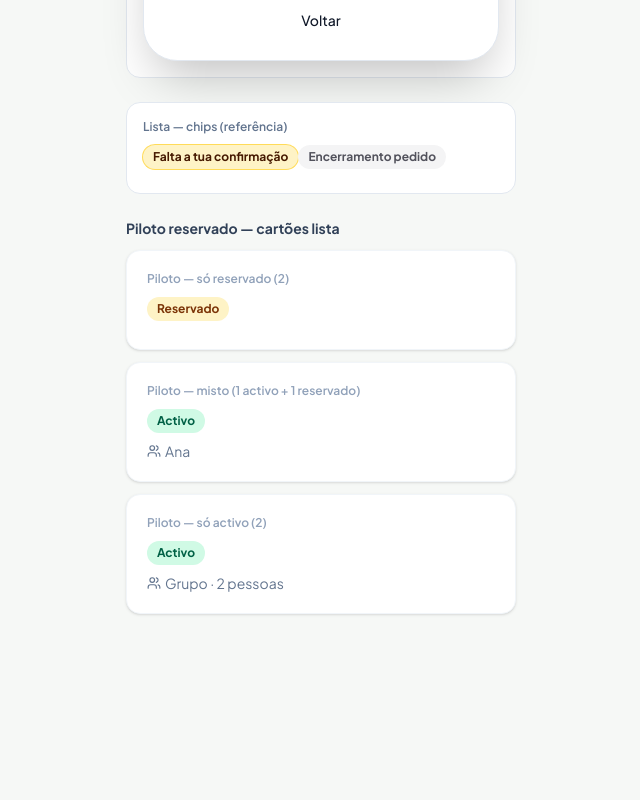
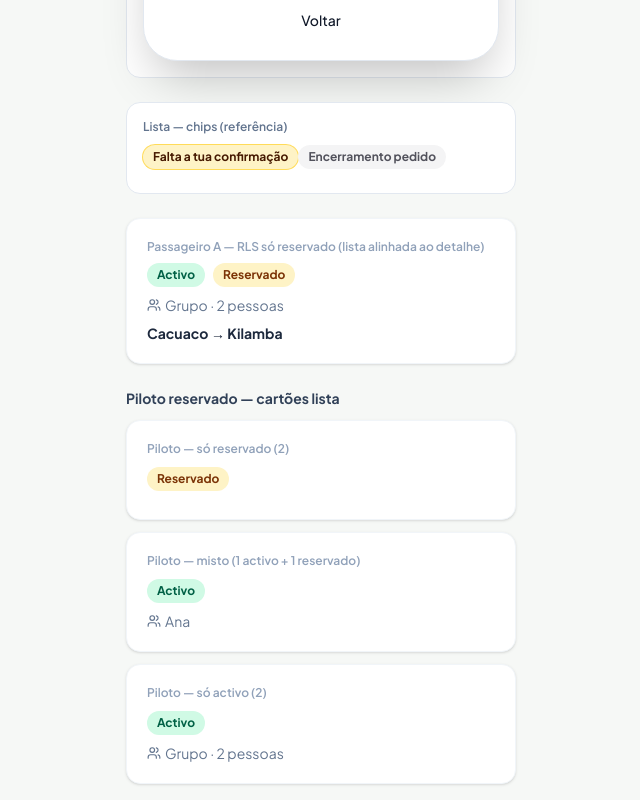
Before and after one commit to joaquimmulaza/boleia, a React (Vite) app: page /__dev/acordos-chips in a window 1280 px wide. Shown: the part 1125-1925 px from the top of the page, without its empty margins (319-959 px from the left). Before the commit the page ends 1755 px from the top, so only its background shows below. Built offline with nearby package versions, Linux system fonts and the light colour scheme; no server answers.

Commit message:
fix(acordos): lista passageiro com RLS parcial — chip cabeçalho + N_contrato
ignorarChipPorLugares na lista do passageiro; motorista inalterado.
Teste Critiquito A reservado / grupo · 2; captura DEV 390px.

Co-authored-by: Joaquim Mulaza <joaquimmulaza@users.noreply.github.com>

```diff
--- /dev/null
+++ b/scripts/capture-pax-a-rls-card-390.mjs
@@ -0,0 +1,45 @@
+#!/usr/bin/env node
+/**
+ * Captura 390px — card passageiro A (RLS misto) via /__dev/acordos-chip-capture
+ */
+import { mkdir } from 'node:fs/promises';
+import { createHash } from 'node:crypto';
+import { readFileSync } from 'node:fs';
+import { chromium } from 'playwright';
+
+const BASE = process.env.CAPTURE_BASE_URL || 'http://127.0.0.1:5173';
+const OUT = process.env.ARTIFACTS_DIR || '/opt/cursor/artifacts';
+
+function md5(path) {
+  return createHash('md5').update(readFileSync(path)).digest('hex');
+}
+
+async function capture(page, dark, filename) {
+  await page.goto(`${BASE}/__dev/acordos-chip-capture`, { waitUntil: 'networkidle' });
+  await page.evaluate((isDark) => {
+    document.documentElement.classList.toggle('dark', isDark);
+  }, dark);
+  const card = page.locator('[data-testid="dev-pax-a-rls-list-card"]');
+  await card.waitFor({ state: 'visible' });
+  await page.setViewportSize({ width: 390, height: 420 });
+  await card.screenshot({ path: `${OUT}/${filename}` });
+}
+
+async function main() {
+  await mkdir(OUT, { recursive: true });
+  const browser = await chromium.launch({ headless: true });
+  const page = await browser.newPage();
+  const light = 'pax-a-rls-list-card-light-390.png';
+  const dark = 'pax-a-rls-list-card-dark-390.png';
+  await capture(page, false, light);
+  await capture(page, true, dark);
+  await browser.close();
+  console.log('light md5', md5(`${OUT}/${light}`));
+  console.log('dark md5', md5(`${OUT}/${dark}`));
+  console.log('saved', OUT);
+}
+
+main().catch((err) => {
+  console.error(err);
+  process.exit(1);
+});
--- a/src/pages/DevAcordosChipCapture.jsx
+++ b/src/pages/DevAcordosChipCapture.jsx
@@ -9,7 +9,13 @@ import {
   variantChipListaEstadoAcordo,
   chipClassEstadoAcordoVariant,
 } from '../utils/acordoEstadoDisplay';
-import { isActivoPassageiro } from '../utils/estadoPassageiro';
+import {
+  chipClassEstadoPassageiro,
+  isActivoPassageiro,
+  labelChipEstadoPassageiro,
+  mostrarChipLugarPassageiroSemDuplicarAcordo,
+} from '../utils/estadoPassageiro';
+import { labelPessoasNoAcordoContrato } from '../utils/resolvePessoasAcordoUi';
 
 /**
  * @param {Array<{ estado?: string }>} linhas
@@ -123,6 +129,21 @@ export default function DevAcordosChipCapture() {
 
   const noop = () => {};
 
+  const acordoPaxARls = {
+    estado: 'activo',
+    n_passageiros_contrato: 2,
+    acordos_passageiros: [{ passenger_id: 'pax-a', estado: 'reservado' }],
+  };
+  const paxAChipCabecalho = acordoEstadoListaChipProps(acordoPaxARls, 'pax-a', {
+    ignorarChipPorLugares: true,
+  });
+  const paxALugarEstado = 'reservado';
+  const paxAMostrarLugar = mostrarChipLugarPassageiroSemDuplicarAcordo(
+    paxAChipCabecalho.label,
+    paxALugarEstado,
+  );
+  const paxAGrupo = labelPessoasNoAcordoContrato(acordoPaxARls.n_passageiros_contrato);
+
   return (
     <div
       className="min-h-dvh bg-background-light dark:bg-background-dark p-4"
@@ -231,6 +252,36 @@ export default function DevAcordosChipCapture() {
         </section>
 
         <section
+          className="rounded-xl border border-slate-100 dark:border-slate-800 bg-white dark:bg-slate-900 p-5 space-y-2 shadow-sm"
+          data-testid="dev-pax-a-rls-list-card"
+        >
+          <p className="text-xs font-semibold text-slate-400">
+            Passageiro A — RLS só reservado (lista alinhada ao detalhe)
+          </p>
+          <div className="flex flex-wrap items-center gap-2">
+            <span
+              className={`inline-flex text-xs font-bold px-2.5 py-1 rounded-full ${paxAChipCabecalho.className}`}
+            >
+              {paxAChipCabecalho.label}
+            </span>
+            {paxAMostrarLugar ? (
+              <span
+                className={`inline-flex text-xs font-bold px-2.5 py-1 rounded-full ${chipClassEstadoPassageiro(paxALugarEstado)}`}
+              >
+                {labelChipEstadoPassageiro(paxALugarEstado)}
+              </span>
+            ) : null}
+          </div>
+          <div className="flex items-center gap-1 text-sm text-slate-500">
+            <Users size={14} aria-hidden="true" />
+            <span>{paxAGrupo}</span>
+          </div>
+          <p className="text-sm font-bold text-slate-800 dark:text-slate-100">
+            Cacuaco → Kilamba
+          </p>
+        </section>
+
+        <section
           className="space-y-3"
           data-testid="dev-piloto-reservado-capture"
         >
--- a/src/pages/MyAgreements.jsx
+++ b/src/pages/MyAgreements.jsx
@@ -1071,7 +1071,10 @@ const MyAgreements = () => {
     const oferta = acordo.ofertas_capacidade;
     const rota = labelRotaOferta(oferta || {});
     const activo = isActivo(acordo.estado);
-    const estadoChipCard = acordoEstadoListaChipProps(acordo, user?.id);
+    const isListaPassageiro = tipoPerfil === 'Passageiro';
+    const estadoChipCard = acordoEstadoListaChipProps(acordo, user?.id, {
+      ignorarChipPorLugares: isListaPassageiro,
+    });
     const leavePending = Boolean(pendingLeaveIds[acordo.id]);
     const minhaLinha = linhas.find((p) => p.passenger_id === user?.id);
     const minhaChipCtxCard = minhaLinha
@@ -1093,6 +1096,9 @@ const MyAgreements = () => {
         ? (minhaLinha?.quota_mensal_kz ?? acordo.valor_mensal_por_passageiro_kz)
         : acordo.valor_mensal_por_passageiro_kz;
     const rotuloPessoas = (() => {
+      if (isListaPassageiro) {
+        return labelPessoasNoAcordoContrato(acordo.n_passageiros_contrato);
+      }
       if (nPax === 0) return null;
       return (
         labelPessoasNoAcordoContrato(acordo.n_passageiros_contrato)
--- a/src/utils/acordoEstadoDisplay.js
+++ b/src/utils/acordoEstadoDisplay.js
@@ -177,7 +177,13 @@ export function podeConfirmarRescisaoConsensual(acordo, userId) {
  * @param {string | null | undefined} userId
  * @returns {string}
  */
-export function labelChipListaEstadoAcordo(acordo, userId) {
+/**
+ * @param {string | AcordoEstadoChipInput | null | undefined} acordo
+ * @param {string | null | undefined} userId
+ * @param {boolean} [ignorarChipPorLugares]
+ * @returns {string}
+ */
+export function labelChipListaEstadoAcordo(acordo, userId, ignorarChipPorLugares = false) {
   const norm = normalizeAcordoEstadoInput(acordo);
 
   if (norm.e === 'cancelamento_pendente') {
@@ -197,7 +203,7 @@ export function labelChipListaEstadoAcordo(acordo, userId) {
     return 'Encerramento pedido';
   }
 
-  return labelEstadoAcordo(acordo);
+  return labelEstadoAcordo(acordo, undefined, undefined, ignorarChipPorLugares);
 }
 
 /**
@@ -205,15 +211,16 @@ export function labelChipListaEstadoAcordo(acordo, userId) {
  *
  * @param {string | AcordoEstadoChipInput | null | undefined} acordo
  * @param {string | null | undefined} userId
+ * @param {boolean} [ignorarChipPorLugares]
  * @returns {'activo' | 'pendente' | 'encerrado' | 'inactivo' | 'aviso' | 'info'}
  */
-export function variantChipListaEstadoAcordo(acordo, userId) {
+export function variantChipListaEstadoAcordo(acordo, userId, ignorarChipPorLugares = false) {
   const norm = normalizeAcordoEstadoInput(acordo);
   if (isChipEncerramentoPedidoConsensual(norm) && userId) {
     if (podeConfirmarRescisaoConsensual(acordo, userId)) return 'aviso';
     return 'info';
   }
-  return variantChipEstadoAcordo(acordo);
+  return variantChipEstadoAcordo(acordo, undefined, undefined, ignorarChipPorLugares);
 }
 
 /**
@@ -221,11 +228,13 @@ export function variantChipListaEstadoAcordo(acordo, userId) {
  *
  * @param {string | AcordoEstadoChipInput | null | undefined} acordo
  * @param {string | null | undefined} userId
+ * @param {{ ignorarChipPorLugares?: boolean }} [options]
  * @returns {{ label: string, variant: string, role?: 'status', className: string, ariaLabel?: string }}
  */
-export function acordoEstadoListaChipProps(acordo, userId) {
-  const variant = variantChipListaEstadoAcordo(acordo, userId);
-  const label = labelChipListaEstadoAcordo(acordo, userId);
+export function acordoEstadoListaChipProps(acordo, userId, options = {}) {
+  const ignorarChipPorLugares = options.ignorarChipPorLugares === true;
+  const variant = variantChipListaEstadoAcordo(acordo, userId, ignorarChipPorLugares);
+  const label = labelChipListaEstadoAcordo(acordo, userId, ignorarChipPorLugares);
   const role = variant === 'info' || variant === 'aviso' ? 'status' : undefined;
   return {
     label,
@@ -236,15 +245,17 @@ export function acordoEstadoListaChipProps(acordo, userId) {
   };
 }
 
-export function labelEstadoAcordo(estado, encerramentoMotivo, rescisaoModo) {
+export function labelEstadoAcordo(estado, encerramentoMotivo, rescisaoModo, ignorarChipPorLugares = false) {
   const norm = normalizeAcordoEstadoInput(estado, encerramentoMotivo, rescisaoModo);
   const { e } = norm;
 
   if (isAcordoEncerradoSemLugaresVivos(norm)) return 'Encerrado';
   if (isChipEncerramentoPedidoConsensual(norm)) return 'Encerramento pedido';
   if (e === 'activo') {
-    const porLugares = chipAcordoVigentePorLugares(norm);
-    if (porLugares) return porLugares.label;
+    if (!ignorarChipPorLugares) {
+      const porLugares = chipAcordoVigentePorLugares(norm);
+      if (porLugares) return porLugares.label;
+    }
     return 'Activo';
   }
   if (e === 'cancelamento_pendente') return 'Cancelamento pendente';
@@ -263,14 +274,16 @@ export function labelEstadoAcordo(estado, encerramentoMotivo, rescisaoModo) {
  * @param {string | null | undefined} [rescisaoModo]
  * @returns {'activo' | 'pendente' | 'encerrado' | 'inactivo' | 'aviso'}
  */
-export function variantChipEstadoAcordo(estado, encerramentoMotivo, rescisaoModo) {
+export function variantChipEstadoAcordo(estado, encerramentoMotivo, rescisaoModo, ignorarChipPorLugares = false) {
   const norm = normalizeAcordoEstadoInput(estado, encerramentoMotivo, rescisaoModo);
   const { e } = norm;
 
   if (isAcordoEncerradoSemLugaresVivos(norm)) return 'encerrado';
   if (e === 'activo' && !isChipEncerramentoPedidoConsensual(norm)) {
-    const porLugares = chipAcordoVigentePorLugares(norm);
-    if (porLugares) return porLugares.variant;
+    if (!ignorarChipPorLugares) {
+      const porLugares = chipAcordoVigentePorLugares(norm);
+      if (porLugares) return porLugares.variant;
+    }
     return 'activo';
   }
   if (e === 'activo' || e === 'cancelamento_pendente') return 'pendente';
```
Also changed, not shown: 2 other files (tests, documents, lock files or other folders).
